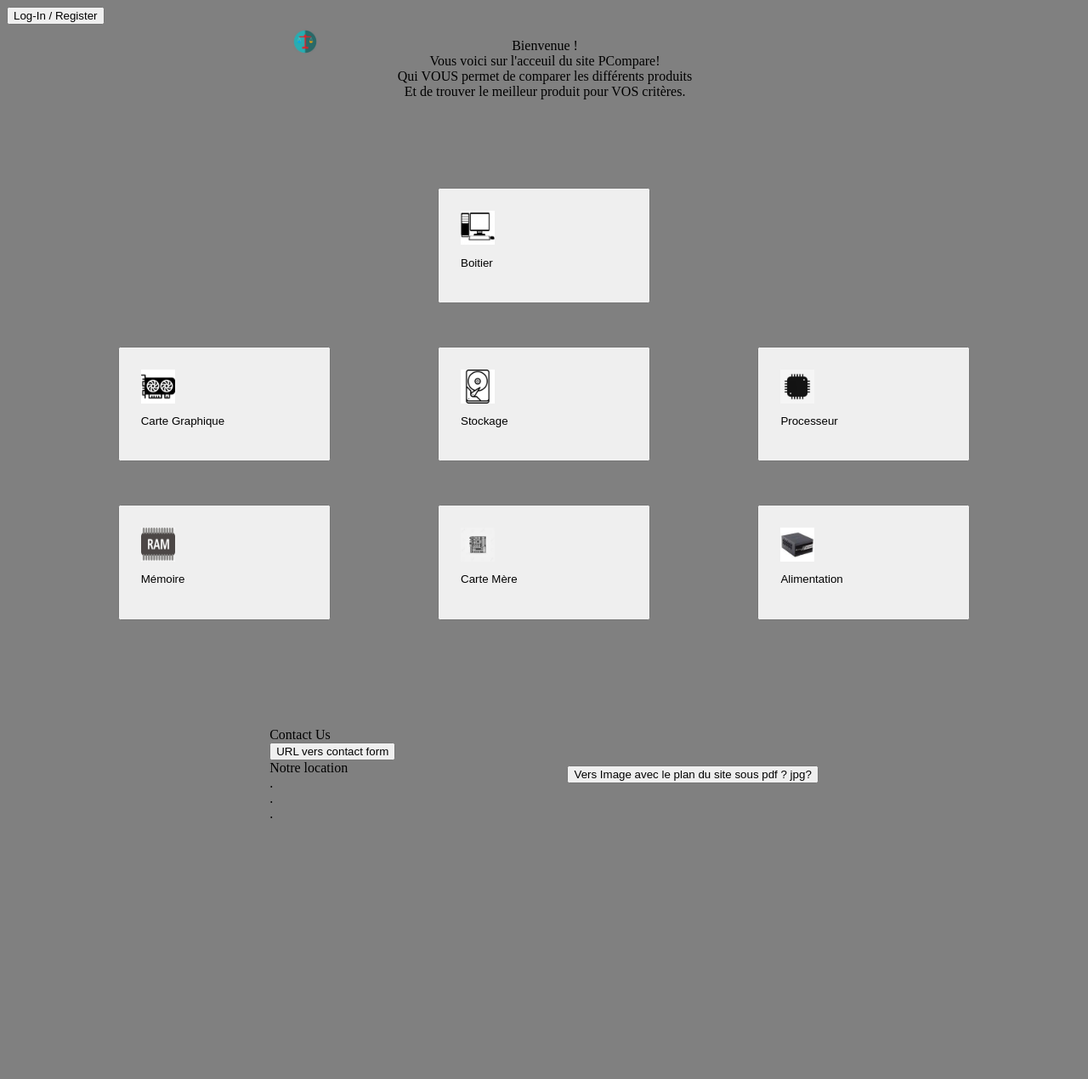
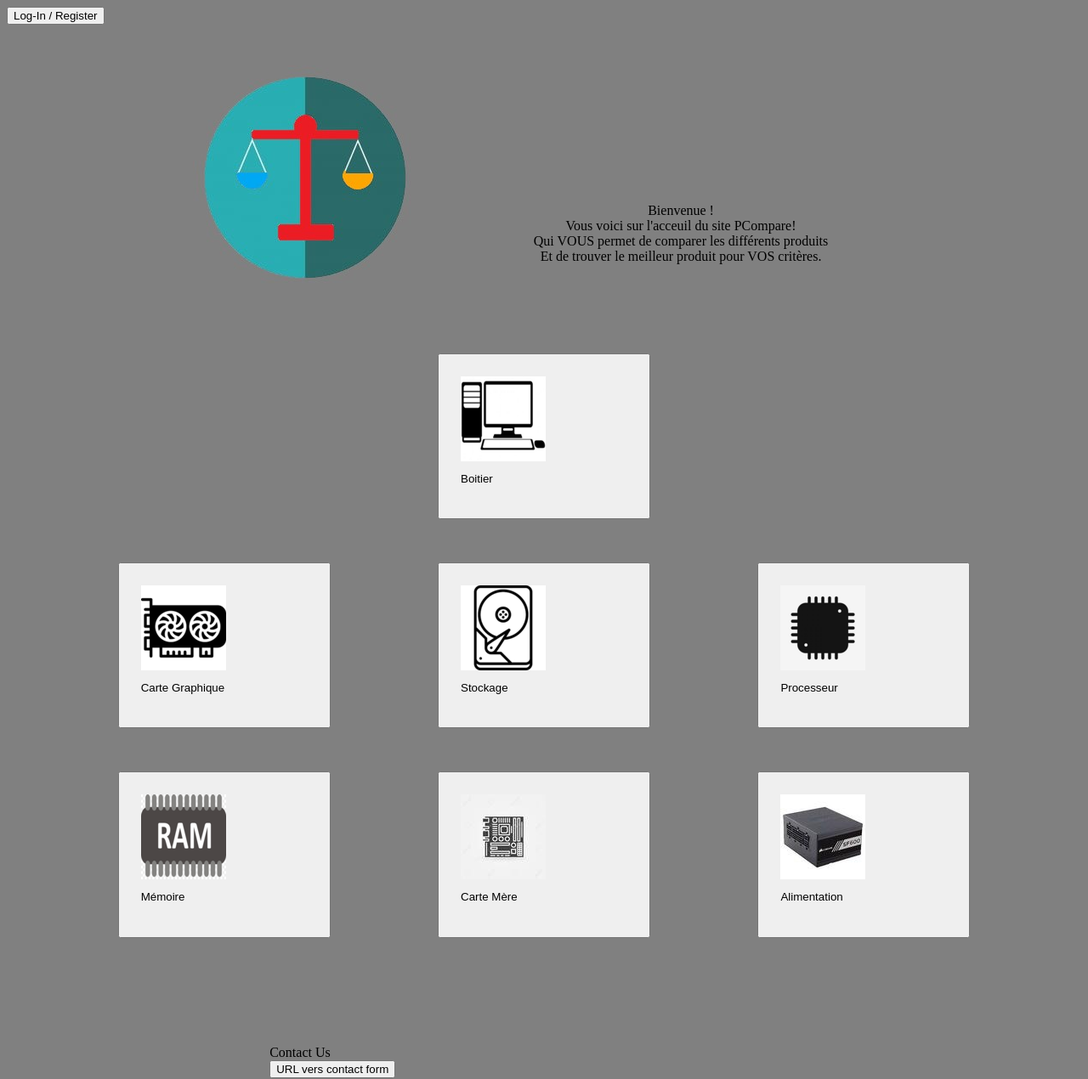
Before and after one commit to Chrinios/dossier_exam, a PHP site: page / in a window 1280 px wide. Shown: the top 1270 px of the page at 85% size. Before the commit the page ends 963 px from the top, so only its background shows below. Run offline with PHP 8.4, Linux system fonts and the light colour scheme.

Commit message:
Update style.css

```diff
--- a/assets/css/style.css
+++ b/assets/css/style.css
@@ -63,8 +63,6 @@ body{
 
         img{
             display: flex;
-            max-width: 50px;
-            max-height: 40px;
         }
 
     /*Finish Button*/
```
